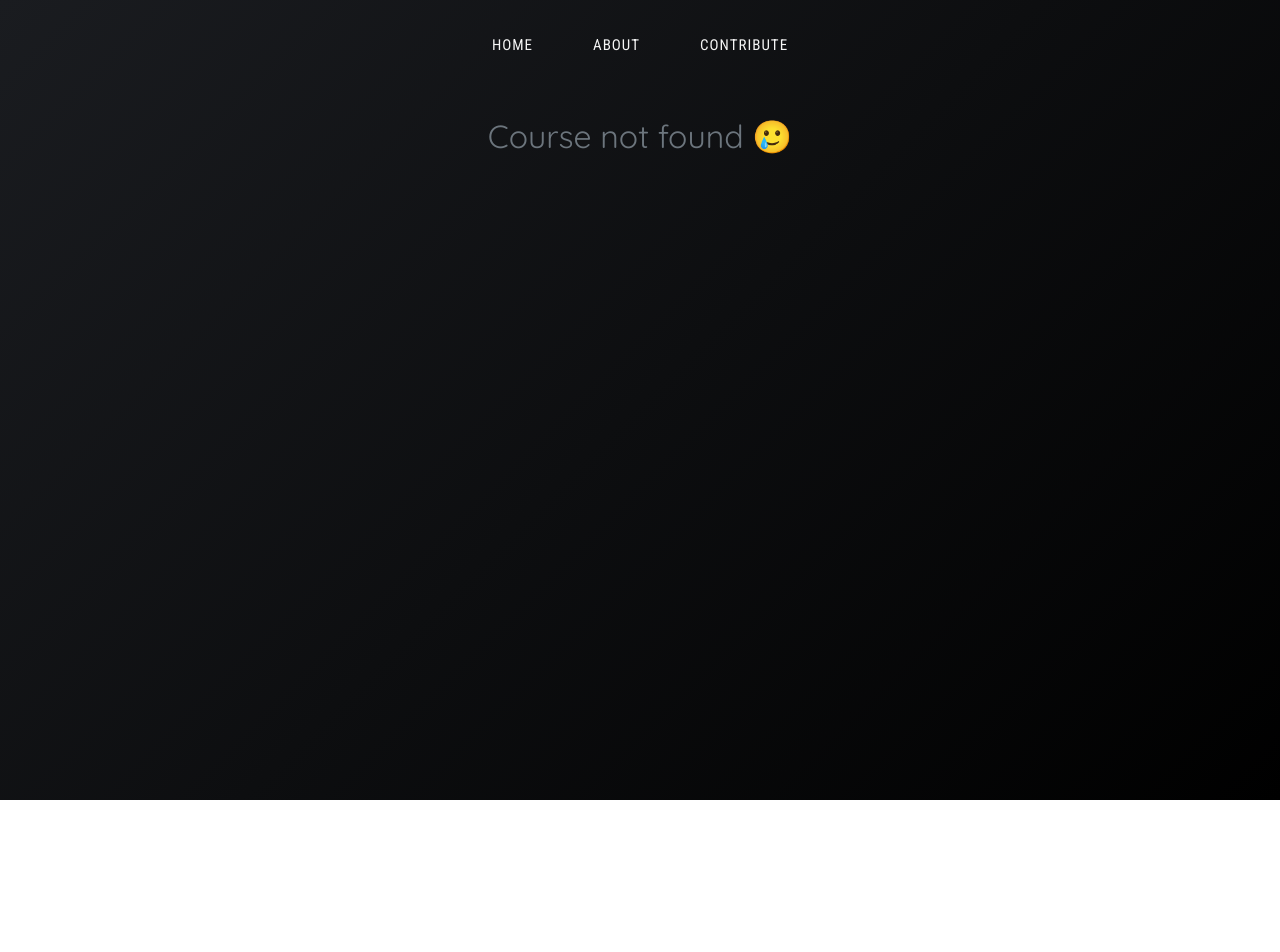
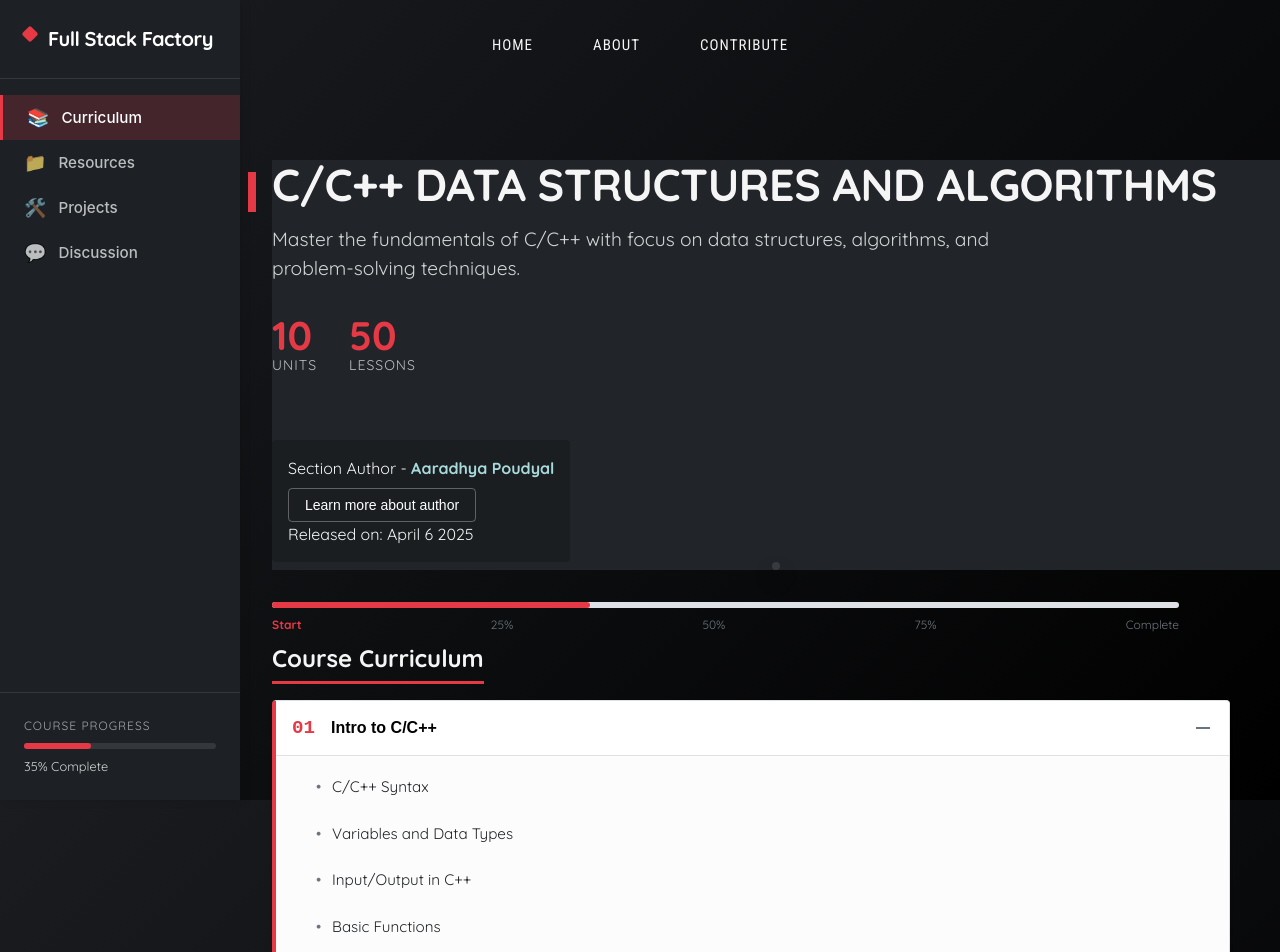
Before and after one commit to AaradhyaGitHub/Full-Stack-Factory, a React (Vite) app: page /courses/cpp_dsa_section in a window 1280 px wide. Before the commit this address had no page. Shown: the top 952 px of the page. Before the commit the page ends 800 px from the top, so only its background shows below. Built offline with nearby package versions, Linux system fonts and the light colour scheme.

Commit message:
Converted CourseLandinPage to a component

```diff
--- a/package.json
+++ b/package.json
@@ -8,6 +8,7 @@
     "start": "vite"
   },
   "dependencies": {
+    "lucide": "^0.487.0",
     "react": "^19.0.0",
     "react-dom": "^19.0.0",
     "react-router-dom": "^7.4.0",
--- a/src/pages/CourseLandingPage.jsx
+++ b/src/pages/CourseLandingPage.jsx
@@ -1,37 +1,25 @@
 import { useParams } from "react-router-dom";
 import styles from "./CourseLandingPage.module.css";
 import { useState } from "react";
+import { LandingPageData } from "../data/LandingPageData";
 
-const courseData = {
-  react: {
-    title: "React - The Complete Guide",
-    description: "From components to Redux to Next.js",
-    image: "/images/react.png",
-    unitCount: 12,
-    lessonCount: 48
-  },
-  javascript: {
-    title: "JavaScript Mastery",
-    description: "Deep dive into JS fundamentals",
-    image: "/images/javascript.png",
-    unitCount: 10,
-    lessonCount: 36
-  },
-  dsa: {
-    title: "Mastering DSA with C++",
-    description: "Data Structures & Algorithms bootcamp",
-    image: "/images/dsa.png",
-    unitCount: 14,
-    lessonCount: 52
-  }
-};
+const units = LandingPageData.map((section) =>
+  section.units.map((unit) => console.log(unit.title))
+);
 
 const CourseLandingPage = () => {
   const { courseId } = useParams();
-  const course = courseData[courseId];
+  const currentSection = LandingPageData.find(
+    (section) => section.id === courseId
+  );
+  console.log(currentSection);
+  const course = currentSection.title;
   const [activePage, setActivePage] = useState("curriculum");
 
-  if (!course) return <div className={styles.notFound}>Course not found 🥲</div>;
+  //object to map over for Pagedata
+
+  if (!course)
+    return <div className={styles.notFound}>Course not found 🥲</div>;
 
   return (
     <div className={styles.pageContainer}>
@@ -44,7 +32,9 @@ const CourseLandingPage = () => {
         <ul className={styles.navItems}>
           <li>
             <button
-              className={`${styles.navButton} ${activePage === "curriculum" ? styles.active : ""}`}
+              className={`${styles.navButton} ${
+                activePage === "curriculum" ? styles.active : ""
+              }`}
               onClick={() => setActivePage("curriculum")}
             >
               <span className={styles.navIcon}>📚</span>
@@ -53,7 +43,9 @@ const CourseLandingPage = () => {
           </li>
           <li>
             <button
-              className={`${styles.navButton} ${activePage === "resources" ? styles.active : ""}`}
+              className={`${styles.navButton} ${
+                activePage === "resources" ? styles.active : ""
+              }`}
               onClick={() => setActivePage("resources")}
             >
               <span className={styles.navIcon}>📁</span>
@@ -62,7 +54,9 @@ const CourseLandingPage = () => {
           </li>
           <li>
             <button
-              className={`${styles.navButton} ${activePage === "projects" ? styles.active : ""}`}
+              className={`${styles.navButton} ${
+                activePage === "projects" ? styles.active : ""
+              }`}
               onClick={() => setActivePage("projects")}
             >
               <span className={styles.navIcon}>🛠️</span>
@@ -71,7 +65,9 @@ const CourseLandingPage = () => {
           </li>
           <li>
             <button
-              className={`${styles.navButton} ${activePage === "discussion" ? styles.active : ""}`}
+              className={`${styles.navButton} ${
+                activePage === "discussion" ? styles.active : ""
+              }`}
               onClick={() => setActivePage("discussion")}
             >
               <span className={styles.navIcon}>💬</span>
@@ -95,30 +91,48 @@ const CourseLandingPage = () => {
       <main className={styles.mainContent}>
         <header className={styles.courseHeader}>
           <div className={styles.headerContent}>
-            <h1 className={styles.courseTitle}>{course.title}</h1>
-            <p className={styles.courseDescription}>{course.description}</p>
+            <h1 className={styles.courseTitle}>{currentSection.title}</h1>
+            <p className={styles.courseDescription}>
+              {currentSection.description}
+            </p>
 
             <div className={styles.courseStats}>
               <div className={styles.statItem}>
-                <span className={styles.statNumber}>{course.unitCount}</span>
+                <span className={styles.statNumber}>
+                  {currentSection.unitCount}
+                </span>
                 <span className={styles.statLabel}>Units</span>
               </div>
               <div className={styles.statItem}>
-                <span className={styles.statNumber}>{course.lessonCount}</span>
+                <span className={styles.statNumber}>
+                  {currentSection.lessonCount}
+                </span>
                 <span className={styles.statLabel}>Lessons</span>
               </div>
             </div>
 
             <div className={styles.authorInfo}>
               <p>
-                Section Author - <span className={styles.authorName}>Aaradhya Poudyal</span>
+                Section Author -{" "}
+                <span className={styles.authorName}>
+                  {currentSection.author}
+                </span>
               </p>
-              <button className={styles.authorButton}>Learn more about author</button>
+              <button className={styles.authorButton}>
+                Learn more about author
+              </button>
+              <p>
+                Released on: <span>{currentSection.date}</span>
+              </p>
             </div>
           </div>
 
           <div className={styles.courseImageContainer}>
-            <img src={course.image} alt={course.title} className={styles.courseImage} />
+            <img
+              src={course.image}
+              alt={course.title}
+              className={styles.courseImage}
+            />
           </div>
         </header>
 
@@ -137,56 +151,25 @@ const CourseLandingPage = () => {
           <div className={styles.curriculum}>
             <h2 className={styles.curriculumTitle}>Course Curriculum</h2>
             <ul className={styles.unitList}>
-              <li className={styles.unitItem}>
+              {currentSection.units.map((unit) => (
+                <li key={unit.id} className={styles.unitItem}>
                   <div className={`${styles.unit} ${styles.expanded}`}>
                     <button className={styles.unitToggle}>
                       <span className={styles.unitNumber}>01</span>
-                    <span className={styles.unitTitle}>Getting Started with Practical Implementation</span>
+                      <span className={styles.unitTitle}>{unit.title}</span>
                       <span className={styles.expandIcon}></span>
                     </button>
                     <hr className={styles.unitDivider} />
                     <ul className={styles.lessonList}>
-                    <li className={`${styles.lessonItem} ${styles.completed}`}>Introduction to the Factory Approach</li>
-                    <li className={`${styles.lessonItem} ${styles.active}`}>Building Your First Component</li>
-                    <li className={styles.lessonItem}>Creating Interactive UI Elements</li>
-                    <li className={styles.lessonItem}>Debugging Common Issues</li>
+                      {unit.topicsCovered.map((topic) => (
+                        <li key={topic} className={styles.lessonItem}>
+                          {topic}
+                        </li>
+                      ))}
                     </ul>
                   </div>
                 </li>
-
-              <li className={styles.unitItem}>
-                <div className={styles.unit}>
-                  <button className={styles.unitToggle}>
-                    <span className={styles.unitNumber}>02</span>
-                    <span className={styles.unitTitle}>Advanced Concepts in Practice</span>
-                    <span className={styles.expandIcon}></span>
-                  </button>
-                  <hr className={styles.unitDivider} />
-                  <ul className={styles.lessonList}>
-                    <li className={styles.lessonItem}>State Management Architecture</li>
-                    <li className={styles.lessonItem}>Building a Shopping Cart Feature</li>
-                    <li className={styles.lessonItem}>Form Validation Strategies</li>
-                    <li className={styles.lessonItem}>Performance Optimization Techniques</li>
-                  </ul>
-                </div>
-              </li>
-
-              <li className={styles.unitItem}>
-                <div className={styles.unit}>
-                  <button className={styles.unitToggle}>
-                    <span className={styles.unitNumber}>03</span>
-                    <span className={styles.unitTitle}>Project Implementation Patterns</span>
-                    <span className={styles.expandIcon}></span>
-                  </button>
-                  <hr className={styles.unitDivider} />
-                  <ul className={styles.lessonList}>
-                    <li className={styles.lessonItem}>Architecting Complex Components</li>
-                    <li className={styles.lessonItem}>Real-World Data Fetching</li>
-                    <li className={styles.lessonItem}>Authentication Workflows</li>
-                    <li className={styles.lessonItem}>Deployment Best Practices</li>
-                  </ul>
-                </div>
-              </li>
+              ))}
             </ul>
           </div>
         </section>
@@ -196,3 +179,4 @@ const CourseLandingPage = () => {
 };
 
 export default CourseLandingPage;
+9;
--- a/src/pages/HomePage.jsx
+++ b/src/pages/HomePage.jsx
@@ -11,18 +11,18 @@ export default function HomePage() {
       <section className="topics-section">
         <h2>Topics</h2>
         <ul className="topics-grid">
-          <NavLink >
+          <NavLink to="/courses/js_section">
             <li className="topic-tile">
               <span className="topic-name">JavaScript</span>
               <p>coming soon...</p>
             </li>
           </NavLink>
-          <NavLink to="/courses/react">
+          <NavLink to="/courses/react_section">
             <li className="topic-tile">
               <span className="topic-name">React.js</span>
             </li>
           </NavLink>
-          <NavLink>
+          <NavLink to="/courses/cpp_dsa_section">
             <li className="topic-tile">
               <span className="topic-name">C/C++ DSA</span>
               <p>coming soon...</p>
```
Also changed, not shown: 1 other file (tests, documents, lock files or other folders). Lines whose indentation alone changed are shown as unchanged.
